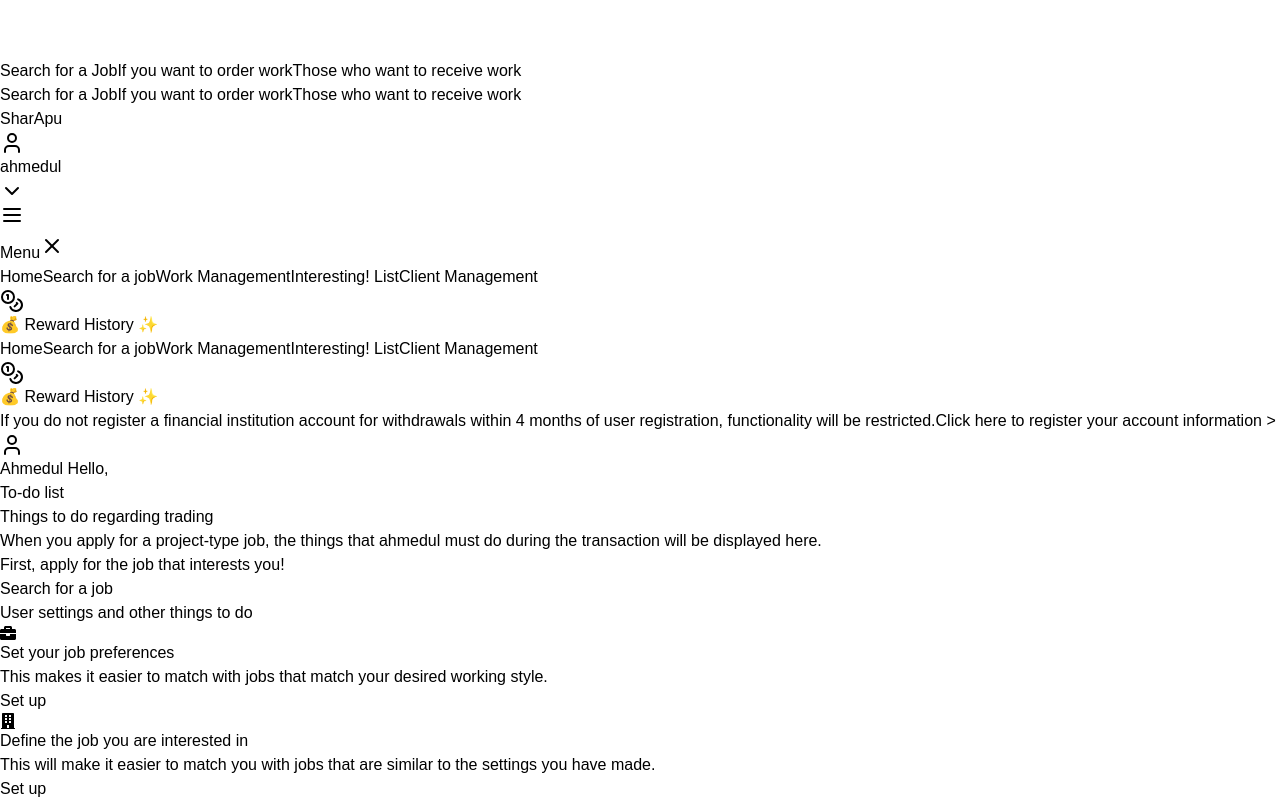
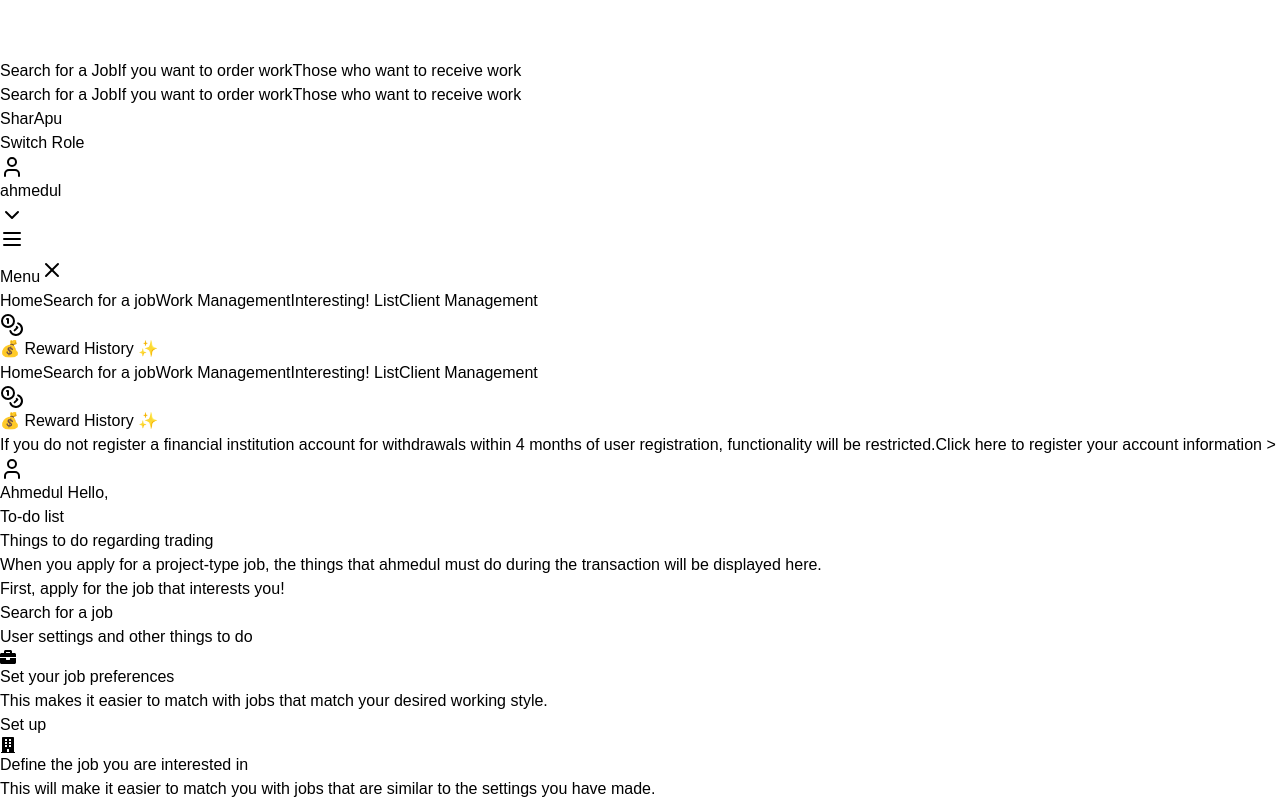
Before and after one commit to SumaiyaTarannumNoor/SharApu-Job-Portal, a React (Vite) app: page /main-profile in a window 1280 px wide. Shown: the part 600-1400 px from the top of the page. Built offline with nearby package versions, Linux system fonts and the light colour scheme.

Commit message:
MainProfile Page Updated

```diff
--- a/src/components/Profile/MainProfile.jsx
+++ b/src/components/Profile/MainProfile.jsx
@@ -6,11 +6,8 @@ import UserSettingsSection from './UserSettingsSection';
 import DrawerNavigation from './DrawerNavigation';
 import SearchForAJobPage from '../../Pages/SearchForAJob';
 
-
 const MainProfile = () => {
   const [isProfileOpen, setIsProfileOpen] = useState(false);
-
-
 
   return (
     <div className="min-h-screen bg-gray-50">
@@ -18,14 +15,28 @@ const MainProfile = () => {
       <header className="bg-white shadow-sm">
       <div className="flex justify-between items-center px-4 py-2">
         <div className="flex items-center gap-2">
-            {/* Only show drawer trigger on mobile */}
-            {/* <div className="lg:hidden">
-              <DrawerNavigation />
-            </div> */}
           <Link to="/" className="text-2xl font-bold text-pink-600">
             SharApu
           </Link>
         </div>
+        <div className="flex items-center gap-4">
+          <button
+            className="
+              px-6 py-2
+              font-semibold
+              text-white
+              rounded-full
+              bg-gradient-to-r from-pink-500 to-pink-600
+              hover:from-pink-600 hover:to-pink-700
+              transition-all duration-200
+              shadow-lg hover:shadow-xl
+              transform hover:-translate-y-0.5
+              border border-pink-200
+              hover:border-pink-300
+            "
+          >
+            Switch Role
+          </button>
           <div className="relative">
             <div
               className="flex items-center gap-2 cursor-pointer"
@@ -38,15 +49,16 @@ const MainProfile = () => {
             <MiniProfileCard isOpen={isProfileOpen} />
           </div>
         </div>
+      </div>
 
       {/* Desktop navigation will be hidden on mobile */}
       <DrawerNavigation />
 
       <div className="bg-green-50 p-2 text-sm text-green-800">
         If you do not register a financial institution account for withdrawals within 4 months of user registration, functionality will be restricted.
-          <button className="text-pink-600 hover:text-pink-700 ml-1">
+        <Link to="/reward-receiving-account" className="text-pink-600 hover:text-pink-700 ml-1">
           Click here to register your account information &gt;
-          </button>
+        </Link>
       </div>
     </header>
 
@@ -77,16 +89,18 @@ const MainProfile = () => {
               </p>
               <p className="mt-2">First, apply for the job that interests you!</p>
 
-              <button className="mt-4 bg-pink-500 hover:bg-pink-600 text-white px-6 py-2 rounded transition-colors duration-200">
+              <Link
+                to="/search-for-a-job"
+                className="mt-4 bg-pink-500 hover:bg-pink-600 text-white px-6 py-2 rounded transition-colors duration-200 inline-block"
+              >
                 Search for a job
-              </button>
+              </Link>
             </div>
 
             <UserSettingsSection />
 
             <SearchForAJobPage />
           </div>
-
 
           {/* Messages Section */}
           <div>
@@ -98,6 +112,7 @@ const MainProfile = () => {
             </div>
           </div>
         </div>
+
         {/* Profile Navigation Section */}
         <div className="bg-pink-50 p-6 mt-10">
           <div className="grid grid-cols-1 md:grid-cols-3 gap-8">
@@ -106,9 +121,9 @@ const MainProfile = () => {
               <h3 className="font-semibold text-pink-700">Work and Client Management</h3>
               <hr className="border-pink-300 my-2" />
               <ul className="space-y-2">
-        <li><Link to="#" className="text-pink-600 hover:underline">Work Management</Link></li>
-        <li><Link to="#" className="text-pink-600 hover:underline">Client Management</Link></li>
-        <li><Link to="#" className="text-pink-600 hover:underline">Search for a job</Link></li>
+                <li><Link to="/profile-work-management" className="text-pink-600 hover:underline">Work Management</Link></li>
+                <li><Link to="/profile-client-management" className="text-pink-600 hover:underline">Client Management</Link></li>
+                <li><Link to="/search-for-a-job" className="text-pink-600 hover:underline">Search for a job</Link></li>
               </ul>
             </div>
 
@@ -117,7 +132,7 @@ const MainProfile = () => {
               <h3 className="font-semibold text-pink-700">Compensation Management</h3>
               <hr className="border-pink-300 my-2" />
               <ul className="space-y-2">
-        <li><Link to="#" className="text-pink-600 hover:underline">Reward receiving account</Link></li>
+                <li><Link to="/reward-receiving-account" className="text-pink-600 hover:underline">Reward receiving account</Link></li>
               </ul>
             </div>
 
@@ -126,24 +141,15 @@ const MainProfile = () => {
               <h3 className="font-semibold text-pink-700">Others</h3>
               <hr className="border-pink-300 my-2" />
               <ul className="space-y-2">
-        <li><Link to="#" className="text-pink-600 hover:underline">User Settings</Link></li>
-        <li><Link to="#" className="text-pink-600 hover:underline">User Guide</Link></li>
+                <li><Link to="/user-settings" className="text-pink-600 hover:underline">User Settings</Link></li>
+                <li><Link to="/user-guide" className="text-pink-600 hover:underline">User Guide</Link></li>
               </ul>
             </div>
           </div>
         </div>
-
       </main>
     </div>
   );
 };
 
-// Navigation Link Component
-const NavLink = ({ children }) => (
-    <button className="px-4 py-2 text-white hover:bg-pink-500 transition-colors duration-200">
-      {children}
-    </button>
-  );
-
-
 export default MainProfile;
```
Lines whose indentation alone changed are shown as unchanged.
